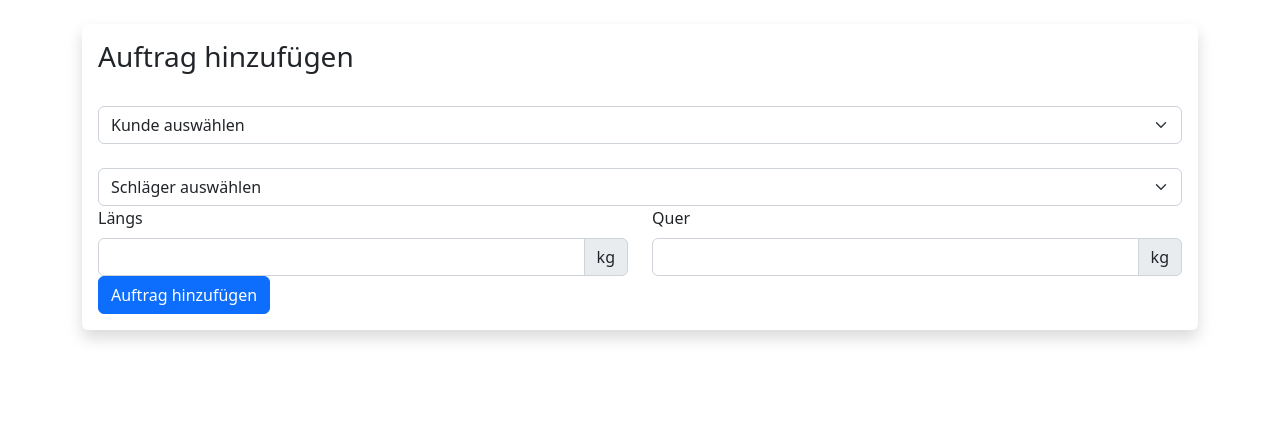
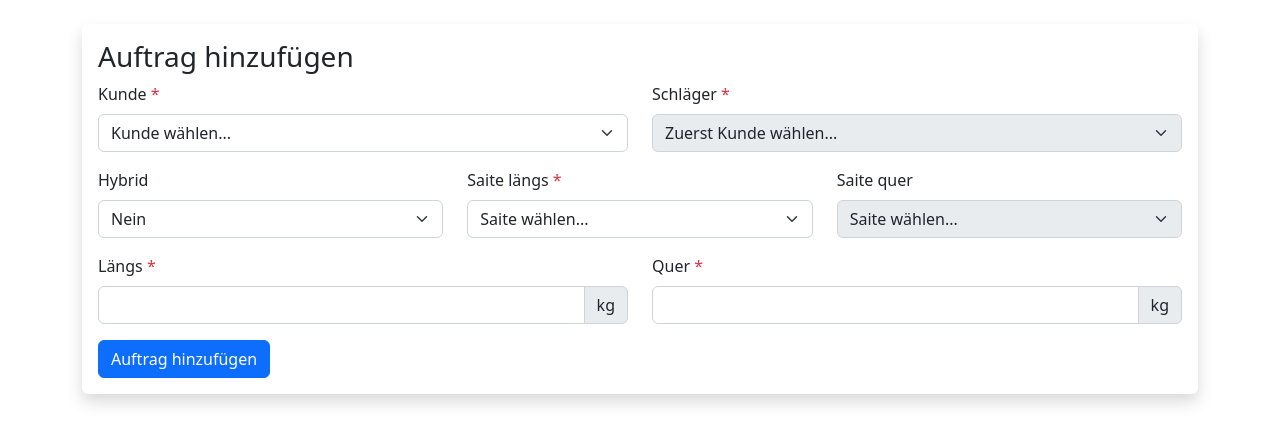
Before and after one commit to fzzybllz/racketservice2, a Flask app: page /order/add in a window 1280 px wide. Shown: the part 56-500 px from the top of the page. Run offline with Flask 2, Linux system fonts and the light colour scheme; tables that the repository leaves empty hold one stand-in row (values such as "Sample post"); some libraries are stand-ins or nearby versions.

Commit message:
strings added to order

```diff
--- a/app/forms.py
+++ b/app/forms.py
@@ -1,8 +1,8 @@
 from flask_wtf import FlaskForm
-from wtforms import StringField, PasswordField, SelectField, SubmitField
+from wtforms import StringField, PasswordField, SelectField, BooleanField, SubmitField
 from wtforms.validators import DataRequired, InputRequired, Email, EqualTo, Length, NoneOf, Optional, ValidationError
 from wtforms_sqlalchemy.fields import QuerySelectField
-from app.models import Rackets, Customers, RacketOwnership
+from app.models import Rackets, Customers, RacketOwnership, String
 
 class CustomerForm(FlaskForm):
     firstname = StringField('Vorname', validators=[InputRequired(message='Pflichtfeld')])
@@ -48,17 +48,34 @@ class StringForm(FlaskForm):
 def choice_customer():
     return Customers.query
 
+class NonValidatingSelectField(SelectField):
+    def pre_validate(self, form):
+        pass
+
+def choice_string():
+    return String.query.all()
+
 class OrderForm(FlaskForm):
-    customer_opts = QuerySelectField(query_factory=choice_customer, allow_blank=True, get_label='fullname', blank_text='Kunde auswählen')
-    customer_rackets_opts = SelectField('racket', choices=[], coerce=int)
-    #customer_rackets_opts = QuerySelectField(allow_blank=True, blank_text='Schläger auswählen')
-    tension_main = StringField('Längs', validators=[InputRequired()])
-    tension_cross = StringField('Quer', validators=[InputRequired()])
+    customer_opts = QuerySelectField('Kunde', query_factory=choice_customer, allow_blank=True, get_label='fullname', blank_text='Kunde wählen...')
+    customer_rackets_opts = NonValidatingSelectField('Schläger', choices=[], coerce=int)
+    hybrid = SelectField('Hybrid', choices=[(0, 'Nein'), (1, 'Ja')], coerce=int)
+    string_main = QuerySelectField('Saite längs', query_factory=choice_string, allow_blank=True, get_label='fullstring', blank_text='Saite wählen...')
+    string_cross = QuerySelectField('Saite quer', query_factory=choice_string, allow_blank=True, get_label='fullstring', blank_text='Saite wählen...')
+    tension_main = StringField('Längs', validators=[InputRequired(message='Bitte Wert eingeben')])
+    tension_cross = StringField('Quer', validators=[InputRequired(message='Bitte Wert eingeben')])
     submit = SubmitField('Auftrag hinzufügen')
 
+    def validate_customer_opts(form, customer_opts):
+        if customer_opts.data is None:
+            raise ValidationError('Kunde auswählen')
+
     def validate_customer_rackets_opts(form, customer_rackets_opts):
-        if customer_rackets_opts.data is None or -1:
-            raise ValidationError('Fehler88')
+        if form.customer_opts.data:
+            if customer_rackets_opts.data is -1:
+                raise ValidationError('Schläger auswählen')
+        else:
+            raise ValidationError('Zuerst Kunde wählen')
+
 
 class SignupForm(FlaskForm):
     firstname = StringField('Vorname', validators=[InputRequired()])
--- a/app/templates/order_add.html
+++ b/app/templates/order_add.html
@@ -11,27 +11,75 @@
 <div class="shadow p-3 mb-5 bg-body rounded">
 <h3>Auftrag hinzufügen</h3>
 
-<form method="POST">
-  <br/>
+<form method="POST" novalidate>
+
 	{{ form.csrf_token }}
+		{% if form.csrf_token.errors %}
+			{% for error in form.csrf_token.errors %}
+				{{ error }}
+			{% endfor %}
+		{% endif %}
 
+	<div class="mb-3 row">
+		<div class="col">
+			{{ form.customer_opts.label(class='form-label') }} <span class="text-danger">*</span>
 			{{ form.customer_opts(class='form-select' + (' is-invalid' if form.customer_opts.errors else '')) }}
 				{% if form.customer_opts.errors %}
 					{% for error in form.customer_opts.errors %}
 						<div class="invalid-feedback">{{ error }}</div>
 					{% endfor %}
 				{% endif %}
-<br/>
-  {{ form.customer_rackets_opts(class='form-select' + (' is-invalid' if form.customer_rackets_opts.errors else '')) }}
+		</div>
+		<div class="col">
+			{{ form.customer_rackets_opts.label(class='form-label') }} <span class="text-danger">*</span>
+			{{ form.customer_rackets_opts(disabled=True, class='form-select' + (' is-invalid' if form.customer_rackets_opts.errors else '')) }}
 				{% if form.customer_rackets_opts.errors %}
+					<div class="invalid-feedback">
 						{% for error in form.customer_rackets_opts.errors %}
+							{{ error }}
+						{% endfor %}
+					</div>
+				{% endif %}
+		</div>
+	</div>
+
+	<div class="mb-3 row">
+		<div class="col">
+			{{ form.hybrid.label(class='form-label') }}
+			{{ form.hybrid(class='form-select' + (' is-invalid' if form.hybrid.errors else '')) }}
+				{% if form.hybrid.errors %}
+					{% for error in form.hybrid.errors %}
 						<div class="invalid-feedback">{{ error }}</div>
 					{% endfor %}
 				{% endif %}
+		</div>
+		<div class="col">
+			{{ form.string_main.label(class='form-label') }} <span class="text-danger">*</span>
+			{{ form.string_main(class='form-select' + (' is-invalid' if form.string_main.errors else '')) }}
+				{% if form.string_main.errors %}
+					<div class="invalid-feedback">
+						{% for error in form.string_main.errors %}
+							{{ error }}
+						{% endfor %}
+					</div>
+				{% endif %}
+		</div>
+		<div class="col">
+			{{ form.string_cross.label(class='form-label') }}
+			{{ form.string_cross(disabled=True, class='form-select' + (' is-invalid' if form.string_cross.errors else '')) }}
+				{% if form.string_cross.errors %}
+					<div class="invalid-feedback">
+						{% for error in form.string_cross.errors %}
+							{{ error }}
+						{% endfor %}
+					</div>
+				{% endif %}
+		</div>
+	</div>
 
-	<div class="row">
+	<div class="mb-3 row">
 	  <div class="col">
-		  {{ form.tension_main.label(class='form-label') }}
+		  {{ form.tension_main.label(class='form-label') }} <span class="text-danger">*</span>
 		  <div class="input-group">
 		  {{ form.tension_main(class ='form-control' + (' is-invalid' if form.tension_main.errors else '')) }}
 		  <span class="input-group-text">kg</span>
@@ -43,37 +91,50 @@
 		    {% endif %}
 		</div>
 		<div class="col">
-		  {{ form.tension_cross.label(class='form-label') }}
+		  {{ form.tension_cross.label(class='form-label') }} <span class="text-danger">*</span>
 		  <div class="input-group">
 		  {{ form.tension_cross(class='form-control' + (' is-invalid' if form.tension_cross.errors else '')) }}
 		  <span class="input-group-text">kg</span>
 		 	</div>
 		    {% if form.tension_cross.errors %}
+				<div class="invalid-feedback">
 					{% for error in form.tension_cross.errors %}
-		        <div class="invalid-feedback">{{ error }}</div>
+					{{ error }}
 					{% endfor %}
+				</div>
 			{% endif %}
 		</div>
 	</div>
-
   	{{ form.submit(class='btn btn-primary') }}
-
 </form>
 </div>
 
 <script>
 	let customer_select = document.getElementById('customer_opts');
 	let racket_select = document.getElementById('customer_rackets_opts');
+	let hybrid_select = document.getElementById('hybrid');
+	let string_cross_select = document.getElementById('string_cross');
 
-	customer_select.onchange = function() {
+	hybrid_select.onchange = function() {
+		hybrid = hybrid_select.value;
+
+		if (hybrid){
+			string_cross_select.removeAttribute('disabled');
+		} else if(hybrid == False) {
+			string_cross_select.setAttribute('disabled', 'disabled');
+		}
+	}
+
+	customer_select.onchange = function load_rackets() {
 		customer = customer_select.value;
 
 		fetch('/customer/racket/' + customer).then(function(response) {
 			response.json().then(function(data) {
-				let optionHTML = '<option selected="" value="__None">Schläger auswählen</option>';
+				let optionHTML = '<option value="-1">Schläger auswählen...</option>';
 				for (let racket of data.rackets) {
 					optionHTML += '<option value="' + racket.id + '">'+racket.manufacturer+' '+racket.model+' ('+racket.uid+')'+'</option>';
 				}
+				racket_select.removeAttribute('disabled');
 				racket_select.innerHTML = optionHTML;
 			});
 		});
--- a/app/views.py
+++ b/app/views.py
@@ -1,5 +1,6 @@
 from app import app, db
 from flask import render_template, flash, redirect, url_for, request, jsonify
+import babel
 from sqlalchemy import desc
 from app.models import Customers, Rackets, RacketOwnership, String, Order
 from app.forms import CustomerForm, RacketForm, CustomerRacketForm, StringForm, OrderForm, SignupForm, LoginForm, ValidationError
@@ -154,16 +155,15 @@ def order():
 @app.route('/order/add', methods=['GET', 'POST'])
 def add_order():
     form = OrderForm()
-    form.customer_rackets_opts.choices = [('-1', 'Schläger auswählen')]
-#    form.customer_rackets_opts.choices = [(rackets.id, rackets.racket.fullracket) for rackets in RacketOwnership.query.filter_by(customers_id=None).all()]
-    if request.method == 'POST':
+    form.customer_rackets_opts.choices = [('-1', 'Zuerst Kunde wählen...')]
+    if form.validate_on_submit():
         ownership = form.customer_rackets_opts.data
-        # order = Order(ownership_id=ownership, tension_main=form.tension_main.data, tension_cross=form.tension_main.data)
-        # db.session.add(order)
-        # db.session.commit()
-        # form.customer_opts.data = form.customer_rackets_opts.data = form.tension_main.data = form.tension_main.data = ''
-        flash(ownership)
-        #return redirect(url_for('order'))
+        order = Order(ownership_id=ownership, hybrid=form.hybrid.data, string_main=form.string_main.data, string_cross=form.string_cross.data, tension_main=form.tension_main.data, tension_cross=form.tension_main.data)
+        db.session.add(order)
+        db.session.commit()
+        form.customer_opts.data = form.customer_rackets_opts.data = form.tension_main.data = form.tension_main.data = ''
+        flash('Auftrag erfolgreich hinzugefügt')
+        return redirect(url_for('order'))
     return render_template('order_add.html', form=form)
 
 @app.route('/customer/racket/<id>')
@@ -214,3 +214,22 @@ def page_not_found(e):
 @app.errorhandler(500)
 def page_not_found(e):
     return render_template("500.html"), 500
+
+### Formatting Datetimes with form.field|format_datetime('short/long')
+@app.template_filter()
+def format_datetime(value, format='short'):
+    if format == 'long':
+        format="EEEE, d. MMMM y '-' HH:mm"
+    elif format == 'short':
+        format="EE dd.MM.y"
+    return babel.dates.format_datetime(value, format)
+
+@app.template_filter()
+def format_bool(value):
+    if value is True:
+        new_val="Ja"
+    elif value is False:
+        new_val="Nein"
+    elif value is None:
+        new_val=""
+    return new_val
```
Also changed, not shown: app/models.py (+7 -1 lines), app/templates/order.html (+18 -8 lines), config.py (+6 -9 lines), migrations/versions/5c7ccfc25313_add_strings_to_order.py (added, +36 -0 lines), 2 other files. Lines whose indentation alone changed are shown as unchanged.
